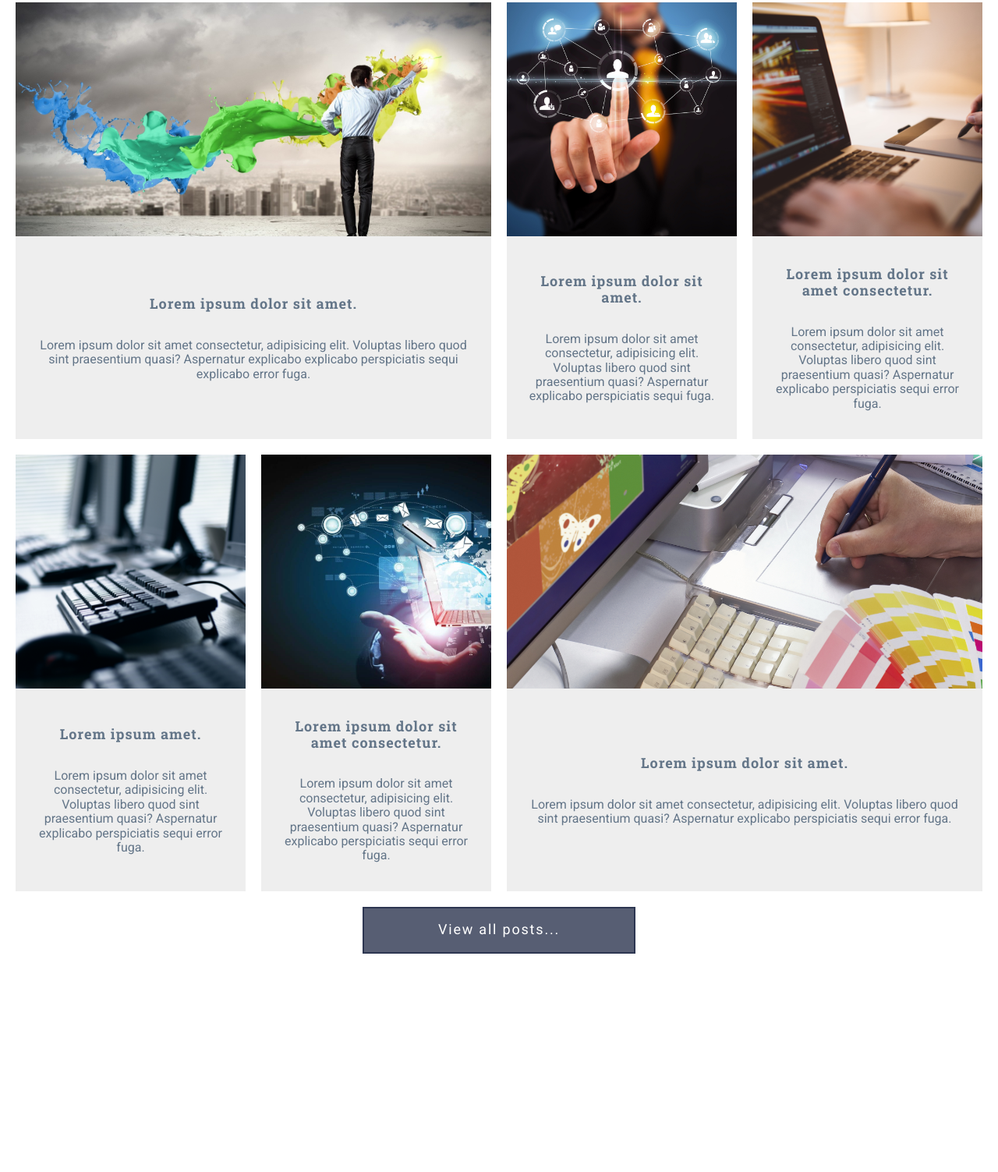
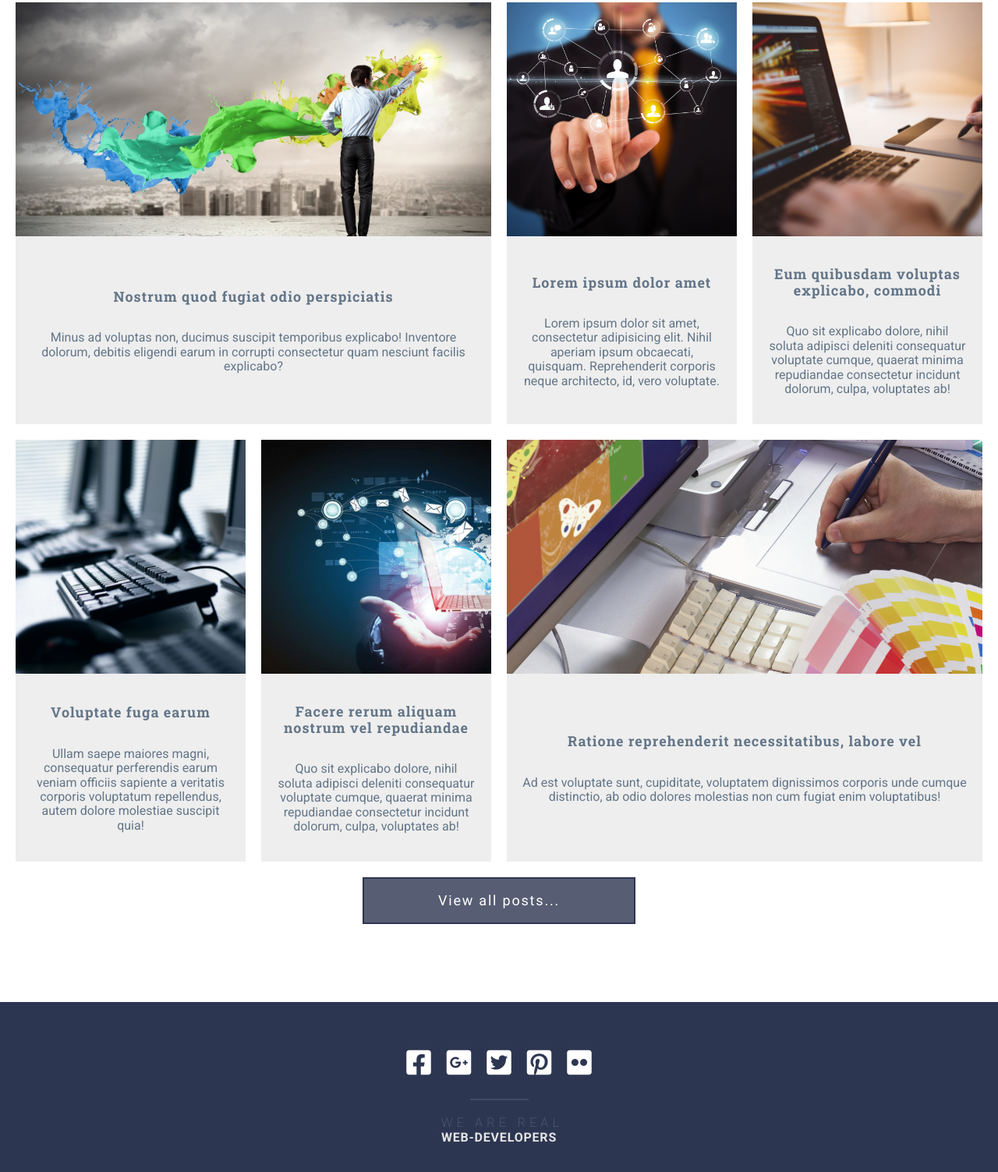
Before and after one commit to MarusovAlexei/Homework-7-GRID-TEMPLATE, a website: page index.html in a window 1280 px wide. Shown: the part 2744-4247 px from the top of the page at 78% size. Before the commit the page ends 4067 px from the top, so only its background shows below. Drawn offline with Linux system fonts and the light colour scheme.

Commit message:
Addition footer. Evaporation of errors in a section posts.

```diff
--- a/assets/scss/components/footer/_footer.scss
+++ b/assets/scss/components/footer/_footer.scss
@@ -0,0 +1,60 @@
+@use "../../mixins" as *;
+@use "../../presets" as *;
+
+.footer {
+  background-color: $color-primary;
+  text-align: center;
+  padding: 50px $gap 70px;
+
+  &__container {
+    @extend %container;
+    padding-left: $gap;
+  }
+
+  &__media {
+    position: relative;
+    display: inline-flex;
+    justify-content: center;
+    margin-bottom: 40px;
+  }
+
+  &__media::after {
+    position: absolute;
+    bottom: -$gap;
+    left: calc(50% - 75px / 2);
+    width: 75px;
+    height: 2px;
+    content: "";
+    background-color: rgba(255, 255, 255, 0.1);
+  }
+
+  &__media a {
+    display: block;
+    padding: 10px;
+  }
+
+  &__media a:hover,
+  &__media a:focus {
+    color: $color-accent;
+  }
+
+  &__media i {
+    font-size: 36px;
+  }
+
+  &__text span:nth-of-type(1) {
+    margin-right: -0.5em;
+    letter-spacing: 0.33em;
+    font-weight: 100;
+  }
+  &__text span:nth-of-type(2) {
+    letter-spacing: 0.05em;
+    color: #e5e5e5;
+    font-weight: 700;
+  }
+}
+
+a {
+  text-decoration: none;
+  color: $color-light;
+}
--- a/assets/scss/components/sections/_section-form.scss
+++ b/assets/scss/components/sections/_section-form.scss
@@ -27,7 +27,7 @@
   &-item__input {
     display: block;
     width: 100%;
-    height: $gap-x30px;
+    height: $gap-x3;
     padding-right: $gap-lg;
     padding-left: $gap-lg;
     transition: background-color 0.5s, border-color 0.5s;
--- a/assets/scss/components/sections/_section-posts.scss
+++ b/assets/scss/components/sections/_section-posts.scss
@@ -121,8 +121,8 @@
 .post-item__title h3 {
   transition: color 0.5s;
   text-align: center;
-  font-size: 1.125rem;
-  letter-spacing: 0.0556em;
+  font-size: 1.121rem;
+  letter-spacing: 0.055em;
   font-family: "Roboto Slab", serif;
 }
 
--- a/index.html
+++ b/index.html
@@ -186,10 +186,9 @@
                                 <img src="assets/img/img-post-1.png" alt="drowing man">
                             </div>
                             <div class="post-item__title">
-                                <h3>Lorem ipsum dolor sit amet.</h3>
-                                <p>Lorem ipsum dolor sit amet consectetur, adipisicing elit. Voluptas libero quod sint
-                                    praesentium
-                                    quasi? Aspernatur explicabo explicabo perspiciatis sequi explicabo error fuga.</p>
+                                <h3>Nostrum quod fugiat odio perspiciatis</h3>
+                                <p>Minus ad voluptas non, ducimus suscipit temporibus explicabo! Inventore dolorum,
+                                    debitis eligendi earum in corrupti consectetur quam nesciunt facilis explicabo?</p>
                             </div>
                         </a>
                     </article>
@@ -199,10 +198,12 @@
                                 <img src="assets/img/img-post-2.png" alt="tauch finger">
                             </div>
                             <div class="post-item__title">
-                                <h3>Lorem ipsum dolor sit amet.</h3>
-                                <p>Lorem ipsum dolor sit amet consectetur, adipisicing elit. Voluptas libero quod sint
-                                    praesentium
-                                    quasi? Aspernatur explicabo perspiciatis sequi fuga.</p>
+                                <h3>Lorem ipsum dolor amet</h3>
+                                <p>Lorem ipsum dolor sit amet,
+                                    consectetur adipisicing elit. Nihil
+                                    aperiam ipsum obcaecati, quisquam.
+                                    Reprehenderit corporis neque
+                                    architecto, id, vero voluptate.</p>
                             </div>
                         </a>
                     </article>
@@ -212,10 +213,12 @@
                                 <img src="assets/img/img-post-3.png" alt="laptop">
                             </div>
                             <div class="post-item__title">
-                                <h3>Lorem ipsum dolor sit amet consectetur.</h3>
-                                <p>Lorem ipsum dolor sit amet consectetur, adipisicing elit. Voluptas libero quod sint
-                                    praesentium
-                                    quasi? Aspernatur explicabo perspiciatis sequi error fuga.</p>
+                                <h3>Eum quibusdam voluptas explicabo, commodi</h3>
+                                <p>Quo sit explicabo dolore, nihil soluta
+                                    adipisci deleniti consequatur voluptate
+                                    cumque, quaerat minima repudiandae
+                                    consectetur incidunt dolorum, culpa,
+                                    voluptates ab!</p>
                             </div>
                         </a>
                     </article>
@@ -225,10 +228,12 @@
                                 <img src="assets/img/img-post-4.png" alt="keybord">
                             </div>
                             <div class="post-item__title">
-                                <h3>Lorem ipsum amet.</h3>
-                                <p>Lorem ipsum dolor sit amet consectetur, adipisicing elit. Voluptas libero quod sint
-                                    praesentium
-                                    quasi? Aspernatur explicabo perspiciatis sequi error fuga.</p>
+                                <h3>Voluptate fuga earum</h3>
+                                <p>Ullam saepe maiores magni,
+                                    consequatur perferendis earum
+                                    veniam officiis sapiente a veritatis
+                                    corporis voluptatum repellendus,
+                                    autem dolore molestiae suscipit quia!</p>
                             </div>
                         </a>
                     </article>
@@ -238,10 +243,12 @@
                                 <img src="assets/img/img-post-5.png" alt="arms">
                             </div>
                             <div class="post-item__title">
-                                <h3>Lorem ipsum dolor sit amet consectetur.</h3>
-                                <p>Lorem ipsum dolor sit amet consectetur, adipisicing elit. Voluptas libero quod sint
-                                    praesentium
-                                    quasi? Aspernatur explicabo perspiciatis sequi error fuga.</p>
+                                <h3>Facere rerum aliquam nostrum vel repudiandae</h3>
+                                <p>Quo sit explicabo dolore, nihil soluta
+                                    adipisci deleniti consequatur voluptate
+                                    cumque, quaerat minima repudiandae
+                                    consectetur incidunt dolorum, culpa,
+                                    voluptates ab!</p>
                             </div>
                         </a>
                     </article>
@@ -251,10 +258,11 @@
                                 <img src="assets/img/img-post-6.png" alt="studing">
                             </div>
                             <div class="post-item__title">
-                                <h3>Lorem ipsum dolor sit amet.</h3>
-                                <p>Lorem ipsum dolor sit amet consectetur, adipisicing elit. Voluptas libero quod sint
-                                    praesentium
-                                    quasi? Aspernatur explicabo perspiciatis sequi error fuga.</p>
+                                <h3>Ratione reprehenderit necessitatibus, labore vel</h3>
+                                <p>Ad est voluptate sunt, cupiditate, voluptatem dignissimos corporis unde cumque
+                                    distinctio, ab odio
+                                    dolores
+                                    molestias non cum fugiat enim voluptatibus!</p>
                             </div>
                         </a>
                     </article>
@@ -265,11 +273,34 @@
             </div>
         </section>
 
-        <section class="delete"></section>
-
     </main>
 
-    <footer></footer>
+    <footer class="footer" style="background-color:#2d3651;">
+        <div class="footer__container">
+            <div class="footer__media">
+                <a href="#">
+                    <i class="fab fa-facebook-square"></i>
+                </a>
+                <a href="#">
+                    <i class="fab fa-google-plus-square"></i>
+                </a>
+                <a href="#">
+                    <i class="fab fa-twitter-square"></i>
+                </a>
+                <a href="#">
+                    <i class="fab fa-pinterest-square"></i>
+                </a>
+                <a href="#">
+                    <i class="fab fa-flickr"></i>
+                </a>
+            </div>
+            <div class="footer__text">
+                <span>WE ARE REAL</span>
+                <br>
+                <span>WEB-DEVELOPERS</span>
+            </div>
+        </div>
+    </footer>
 
 
     <!-- Подключаем библиотеку jquery, необходимую для работы нашего основного скрипта -->
```
Also changed, not shown: assets/css/style.css.
